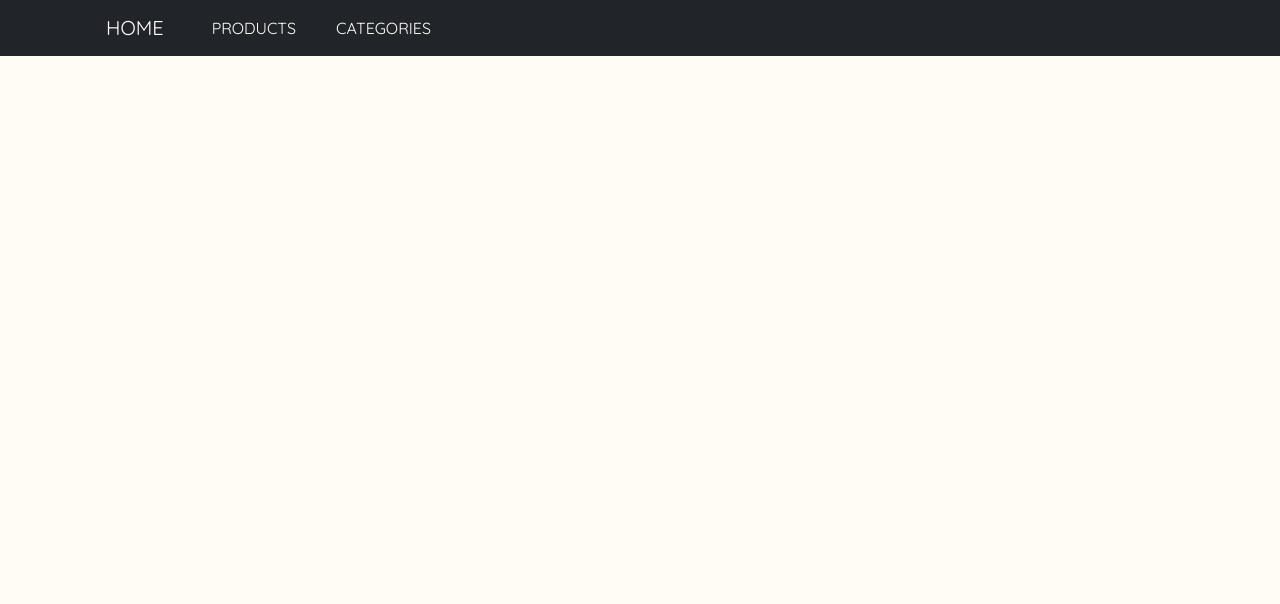
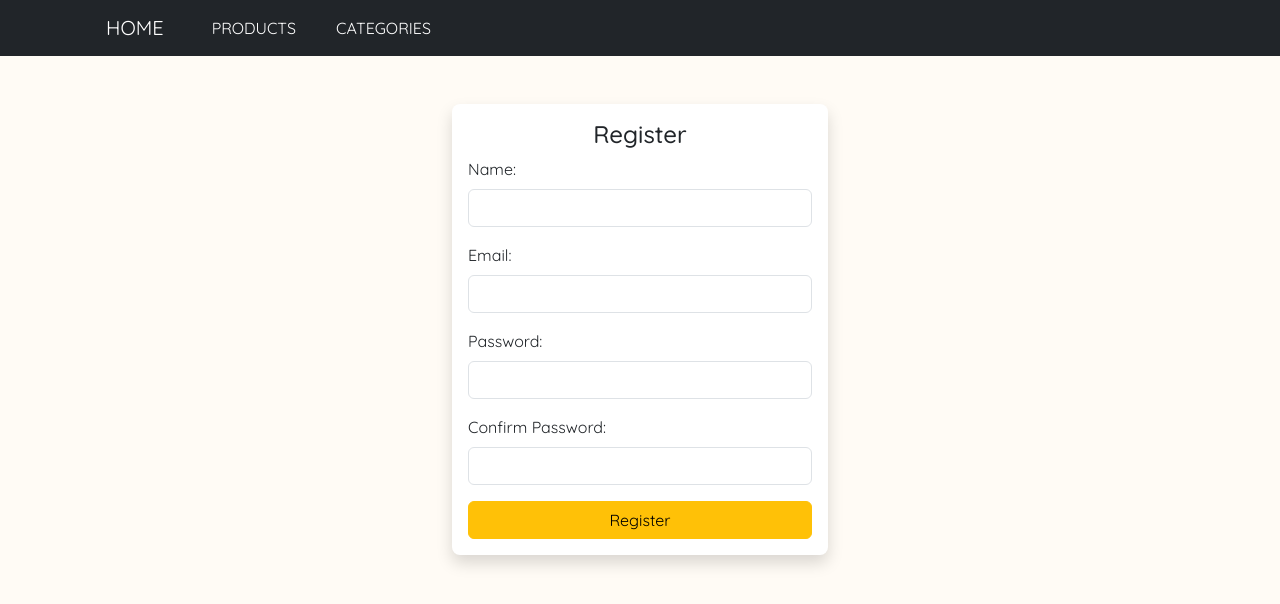
Before and after one commit to ivaaslv/vue-ts-29, a Vue app: page /auth/register in a window 1280 px wide. Shown: the top 604 px of the page. Built offline with nearby package versions, Linux system fonts and the light colour scheme.

Commit message:
Adding register page & modifying route

```diff
--- a/src/routes/index.ts
+++ b/src/routes/index.ts
@@ -40,6 +40,11 @@
         path: '/auth/login',
         name: 'login',
         component: () => import('../views/auth/login.vue')
+    },
+    {
+        path: '/auth/register',
+        name: 'register',
+        component: () => import('../views/auth/register.vue')
     }
 ]
 
--- a/src/views/auth/login.vue
+++ b/src/views/auth/login.vue
@@ -30,7 +30,7 @@
 
 <template>
     <div class="container mt-5" style="max-width: 400px;">
-        <div class="card shadow rounded-3 border-0">
+        <div class="card shadow rounded-4 border-0">
             <div class="card-body">
                 <h4 class="card-title text-center mb-4">Login</h4>
                 <form @submit.prevent="login">
@@ -42,7 +42,7 @@
                         <label class="form-label">Password</label>
                         <input type="password" v-model="password" class="form-control" required/>
                     </div>
-                    <button type="submit" class="btn btn-primary w-100">Login</button>
+                    <button type="submit" class="btn btn-warning w-100">Login</button>
                 </form>
             </div>
         </div>
--- a/src/views/auth/register.vue
+++ b/src/views/auth/register.vue
@@ -0,0 +1,72 @@
+<script setup lang="ts">
+    import { ref } from 'vue';
+    import { useRouter } from 'vue-router';
+    import Api from '../../api';
+
+    // state input
+    const name = ref("");
+    const email = ref("");
+    const password = ref("");
+    const password_confirmation = ref("");
+
+    // Interface untuk menampung error validasi dari Laravel
+    interface Errors {
+        name?: string[];
+        email?: string[];
+        password?: string[];
+    }
+
+    const error = ref<any>({});
+    const router = useRouter;
+
+    const register = async () => {
+
+        errors.value = {};
+
+        try {
+            await Api.post("/api/register", {
+                name: name.value,
+                email: email.value,
+                password: password.value,
+                password_confirmation: password_confirmation.value
+            })
+
+            alert("Registrasi berhasil, silahkan login!");
+
+            router.push("/auth/login");
+        } catch (error: any) {
+            if (error.response && error.response.data) {
+                errors.value = error.response.data.errors || error.response.data;
+            }
+        }
+    }
+</script>
+
+<template>
+    <div class="container mt-5" style="max-width: 400px;">
+        <div class="card shadow rounded-3 border-0">
+            <div class="card-body">
+                <h4 class="card-title text-center mb4">Register</h4>
+                <form @submit.prevent="register">
+                    <div class="mb-3">
+                        <label class="form-label">Name:</label>
+                        <input type="text" v-model="name" class="form-control">
+                    </div>
+                    <div class="mb-3">
+                        <label class="form-label">Email:</label>
+                        <input type="email" v-model="email" class="form-control">
+                    </div>
+                    <div class="mb-3">
+                        <label class="form-label">Password:</label>
+                        <input type="password" v-model="password" class="form-control">
+                    </div>
+                    <div class="mb-3">
+                        <label class="form-label">Confirm Password:</label>
+                        <input type="password" v-model="password_confirmation" class="form-control">
+                    </div>
+                    <button type="submit" class="btn btn-warning w-100">Register</button>
+                </form>
+            </div>
+        </div>
+    </div>
+</template>
```
